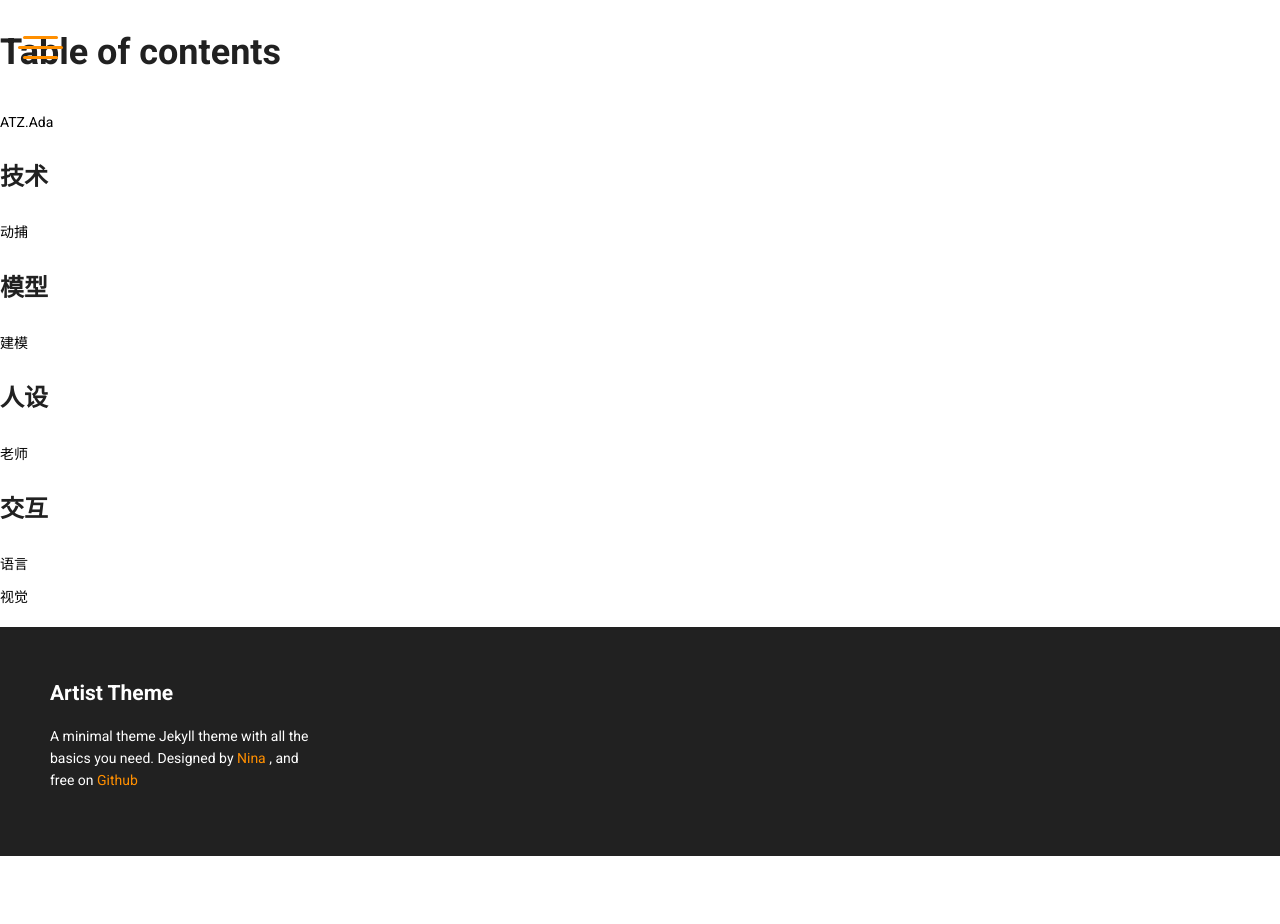
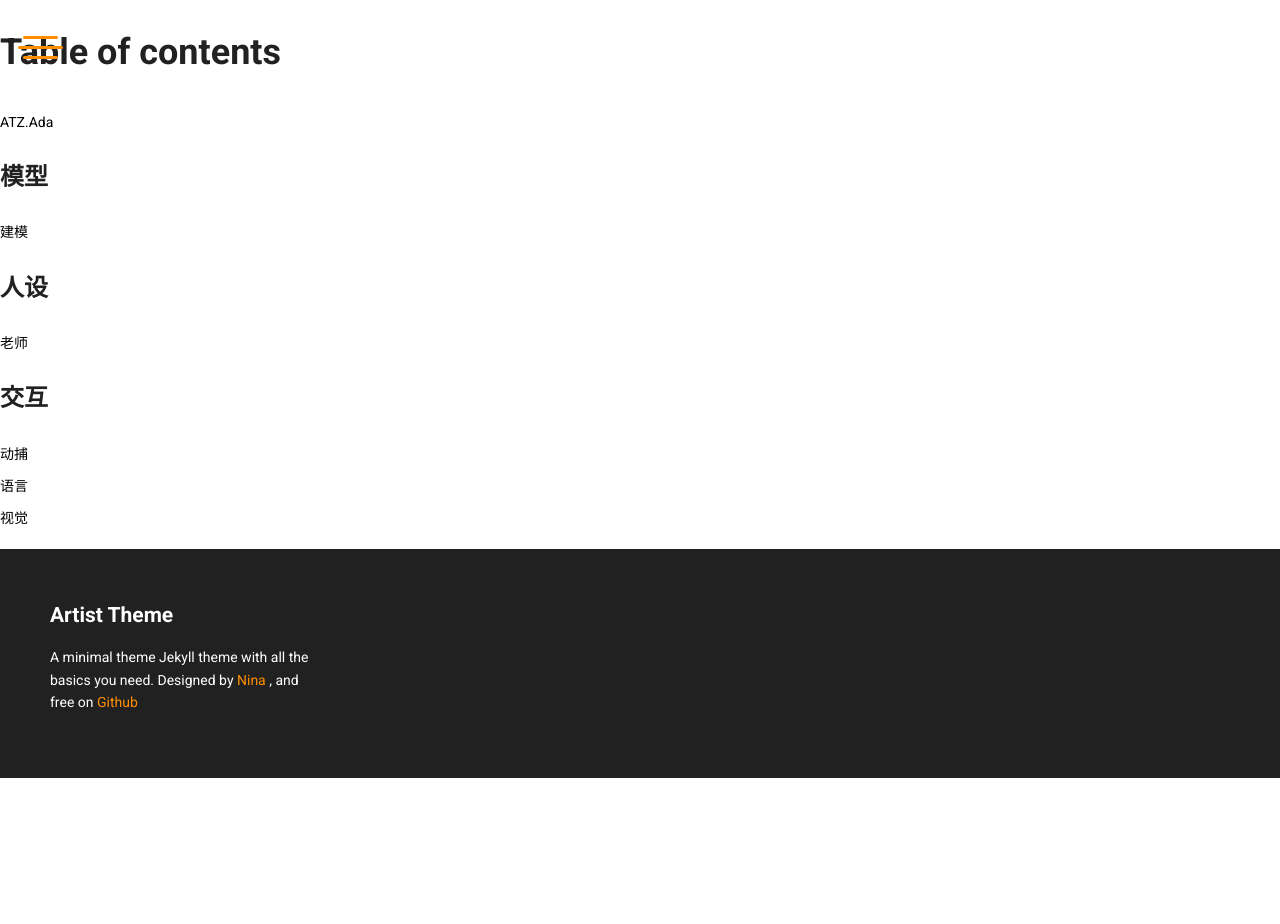
Before and after one commit to davkeor/davkeor.github.io, a Jekyll site: the page built from SUMMARY.md, in a window 1280 px wide. Built offline with Jekyll 4.4.1, drawn with Linux system fonts in a browser that asks for light colours; nearby versions of some CDN libraries; our own code applies the rules of GitHub Pages for plain Markdown files; Markdown is read by kramdown in place of the engine named in the settings.

Commit message:
GitBook: [master] 3 pages modified

```diff
--- a/SUMMARY.md
+++ b/SUMMARY.md
@@ -1,10 +1,6 @@
 # Table of contents
 
 * [ATZ.Ada](README.md)
-
-## 技术
-
-* [动捕](ji-shu/dong-bu.md)
 
 ## 模型
 
```
Also changed, not shown: other parts of SUMMARY.md (+1 -0 lines), jiao-hu/dong-bu.md (renamed from ji-shu/dong-bu.md).
